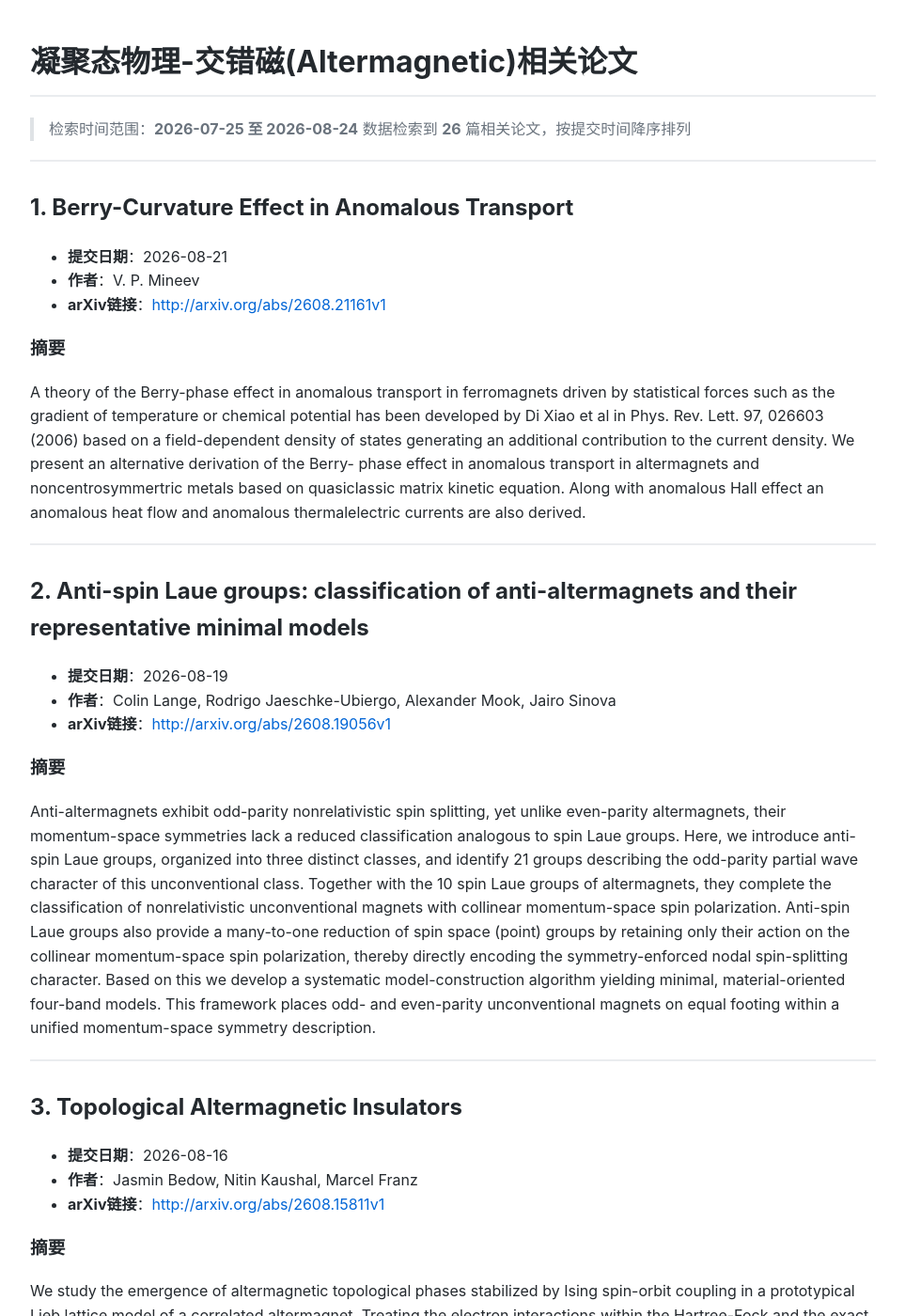
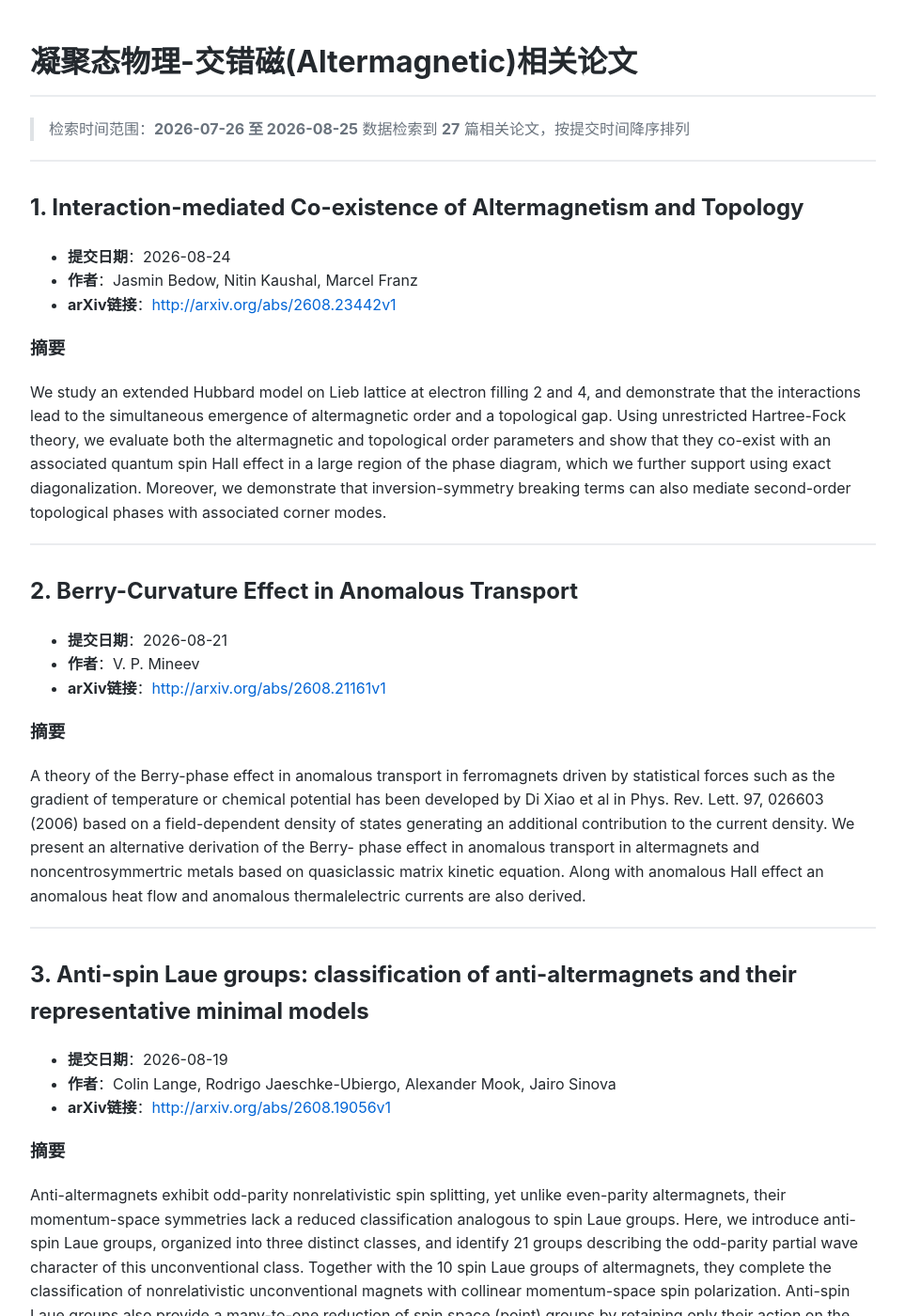
Before and after one commit to yangke25491/daily-arxiv-altermagnetic, a Jekyll site: the page built from index.md, in a window 1280 px wide and 1400 px high. Shown: the whole window at 94% size, without its empty margins (158-1121 px from the left). Built offline with Jekyll 4.4.1, drawn with Linux system fonts in a browser that asks for light colours; some of the changed text lies outside the part shown.

Commit message:
Automated update: arXiv papers

```diff
--- a/index.md
+++ b/index.md
@@ -5,12 +5,23 @@ title: 交错磁论文
 
 # 凝聚态物理-交错磁(Altermagnetic)相关论文
 
-> 检索时间范围：**2026-07-25 至 2026-08-24**
-> 数据检索到 **26** 篇相关论文，按提交时间降序排列
+> 检索时间范围：**2026-07-26 至 2026-08-25**
+> 数据检索到 **27** 篇相关论文，按提交时间降序排列
 
 ---
 
-## 1. Berry-Curvature Effect in Anomalous Transport
+## 1. Interaction-mediated Co-existence of Altermagnetism and Topology
+
+- **提交日期**：2026-08-24
+- **作者**：Jasmin Bedow, Nitin Kaushal, Marcel Franz
+- **arXiv链接**：[http://arxiv.org/abs/2608.23442v1](http://arxiv.org/abs/2608.23442v1)
+
+### 摘要
+We study an extended Hubbard model on Lieb lattice at electron filling 2 and 4, and demonstrate that the interactions lead to the simultaneous emergence of altermagnetic order and a topological gap. Using unrestricted Hartree-Fock theory, we evaluate both the altermagnetic and topological order parameters and show that they co-exist with an associated quantum spin Hall effect in a large region of the phase diagram, which we further support using exact diagonalization. Moreover, we demonstrate that inversion-symmetry breaking terms can also mediate second-order topological phases with associated corner modes.
+
+---
+
+## 2. Berry-Curvature Effect in Anomalous Transport
 
 - **提交日期**：2026-08-21
 - **作者**：V. P. Mineev
@@ -32,7 +43,7 @@ Anti-altermagnets exhibit odd-parity nonrelativistic spin splitting, yet unlike
 
 ---
 
-## 3. Topological Altermagnetic Insulators
+## 4. Topological Altermagnetic Insulators
 
 - **提交日期**：2026-08-16
 - **作者**：Jasmin Bedow, Nitin Kaushal, Marcel Franz
@@ -285,7 +296,7 @@ Chiral magnons are distinctive collective spin excitations in magnetic ordered s
 
 ---
 
-## 26. Pair-Density Wave from Doping an Altermagnetic Mott Insulator
+## 27. Pair-Density Wave from Doping an Altermagnetic Mott Insulator
 
 - **提交日期**：2026-07-26
 - **作者**：Shuai A. Chen, Qianqian Chen, Guangyu Yu, Zheng Zhu
```
Also changed, not shown: other parts of index.md (+23 -23 lines).
